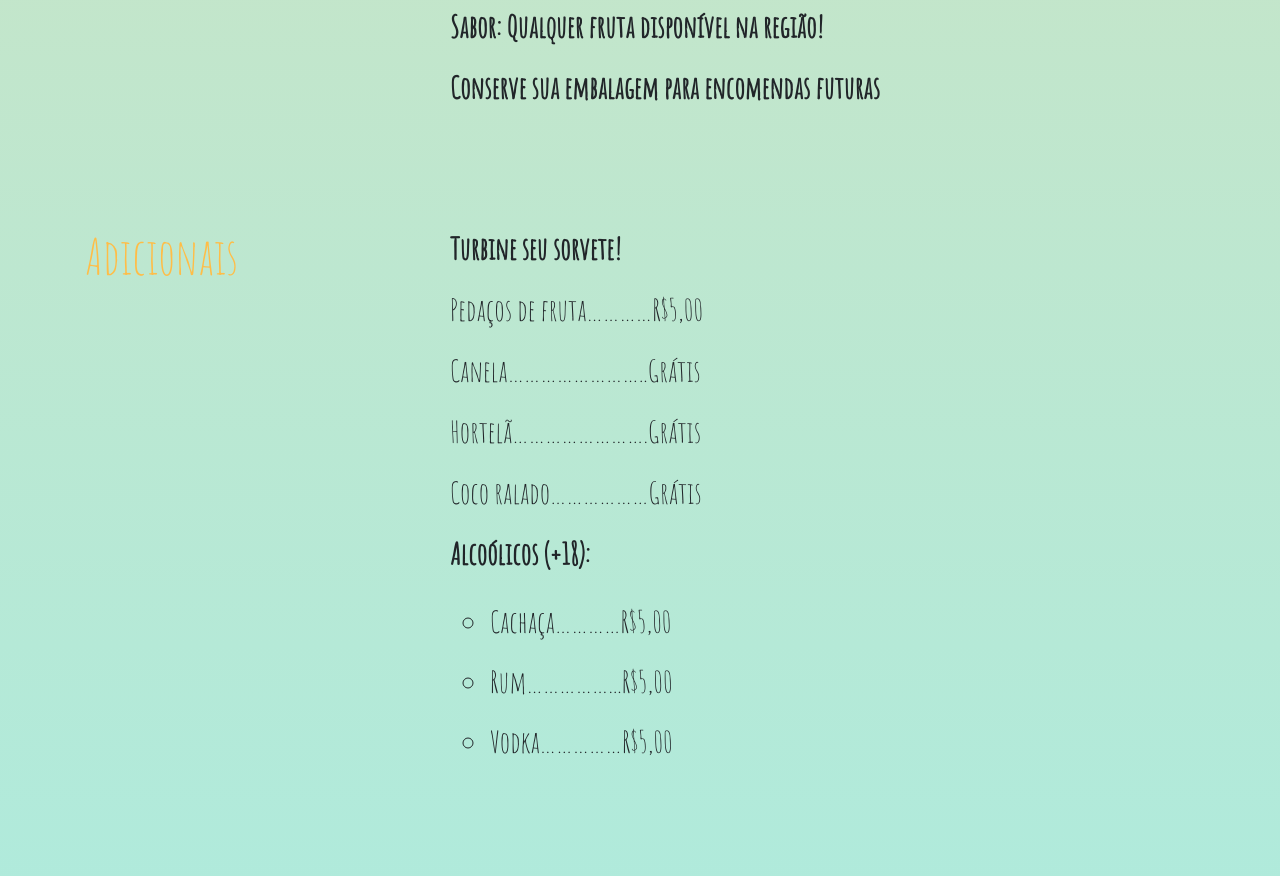
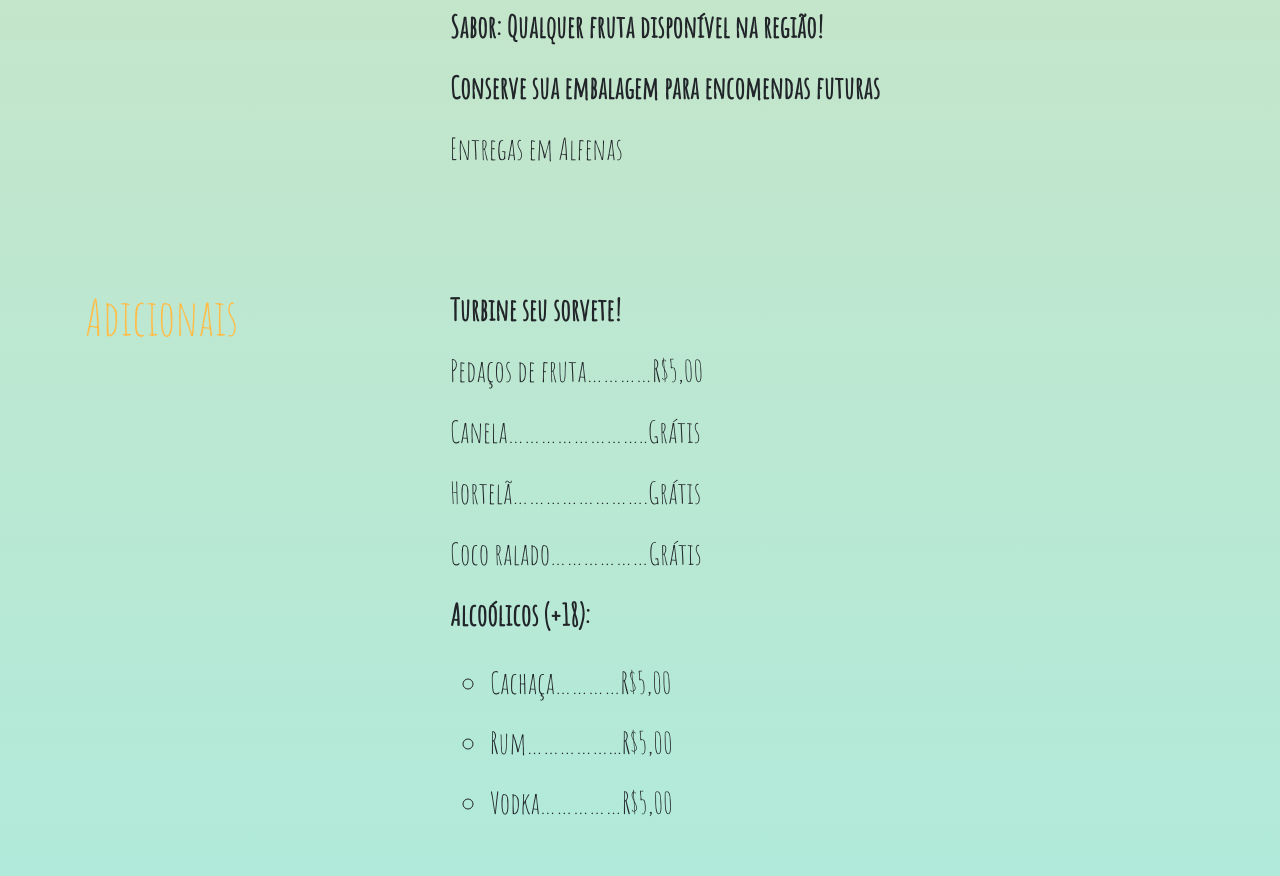
Before and after one commit to Gelato-Finocchio/gelatofinocchio, a plain HTML site: page index.html in a window 1280 px wide. Shown: the part 900-1776 px from the top of the page. Drawn offline with nearby package versions, Linux system fonts and the light colour scheme.

Commit message:
Update index.html

```diff
--- a/index.html
+++ b/index.html
@@ -67,6 +67,9 @@
                     </p>
                     <p style="font-weight: bolder;">
                         Conserve sua embalagem para encomendas futuras
+                    </p>
+                    <p>
+                        Entregas em Alfenas
                     </p>
                 </div>
             </div>
```
